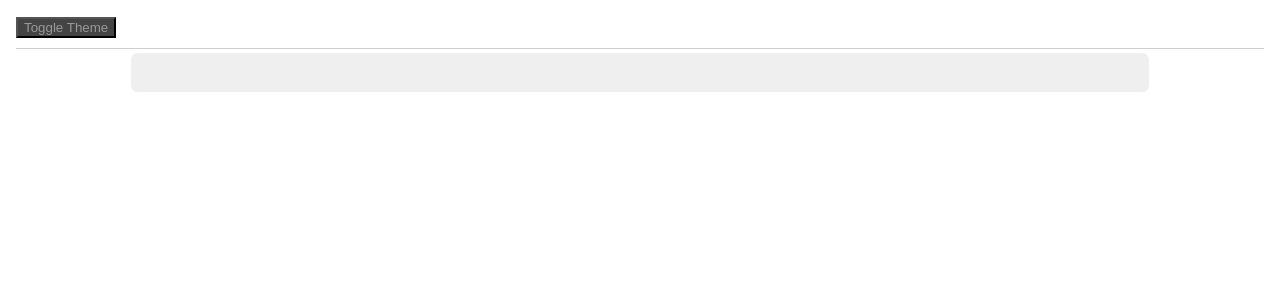
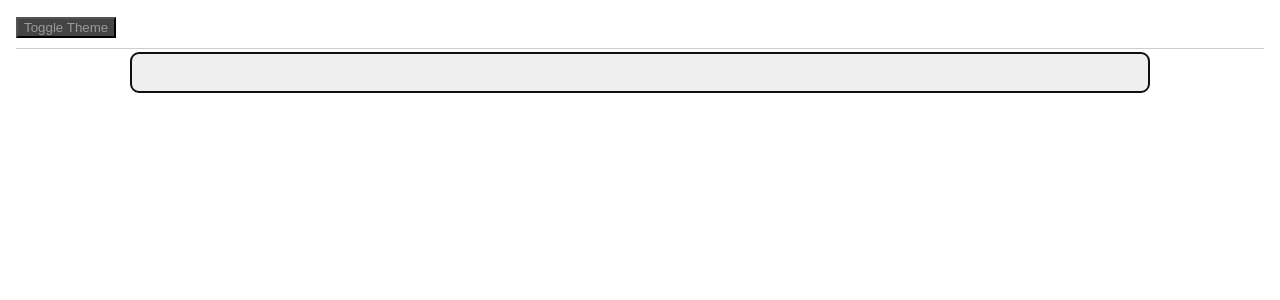
Before and after one commit to isubham/notebook, a React (Create React App) app: page / in a window 1280 px wide. Shown: the top 300 px of the page. Built offline with nearby package versions, Linux system fonts and the light colour scheme.

Commit message:
fixed bug - 1. extra newline in each blog-cell, 2. additional blog cell at end

```diff
--- a/src/components/blog-cell/index.js
+++ b/src/components/blog-cell/index.js
@@ -18,7 +18,8 @@ export const BlogCell = forwardRef(({addCell, pos, pointer, visible}, ref) => {
   const _handleKeyDown = (event) => {
     if (event.key === 'Enter')
     {
-        addCell(pos)
+      event.preventDefault();
+      addCell(pos)
     }
   }
 
@@ -27,13 +28,12 @@ export const BlogCell = forwardRef(({addCell, pos, pointer, visible}, ref) => {
     pointer.current.focus()
   }
 
-  return (<div  >
+  return (
     <div onInput={(event) => _changeListener(event)}
     ref={pointer}
     contentEditable="true"
 className={`blog-cell ${theme} ${theme} ${visible ? '' : 'invisible'}`}
     onKeyDown={_handleKeyDown} ></div>
-    {/* <button onClick={setFocus}>set Focus</button> */}
-
-  </div>)
+    // {/* <button onClick={setFocus}>set Focus</button> */}
+  )
 })
--- a/src/components/blog-cells/index.js
+++ b/src/components/blog-cells/index.js
@@ -1,5 +1,5 @@
 
-import React, { useState, useContext, createRef  } from 'react';
+import React, { useState, useContext, createRef, useEffect  } from 'react';
 import { ThemeContext } from '../../providers/ThemeProvider';
 import { BlogCell } from '../blog-cell';
 import {getRef, getVisibility, newBlogCell, createListFromArray, insertInList} from './logic'
@@ -8,18 +8,24 @@ export const BlogCells = () => {
 
   const {theme} = useContext(ThemeContext)
 
-  const [cells, setCells] = useState(createListFromArray([newBlogCell(createRef()), newBlogCell(createRef())]))
+  const [cells, setCells] = useState(createListFromArray([newBlogCell(createRef())]))
+  const [createdIndex, setCreatedIndex] = useState(0)
 
   const addNewBlogCell = (cellPos) => {
+    const newlyCreatedIndex = cellPos + 1
+    setCreatedIndex(newlyCreatedIndex)
     setCells(insertInList(
       {
         list: cells,
-        pos: cellPos + 1,
+        pos: newlyCreatedIndex,
         value: newBlogCell(createRef())
       }))
-    const ref = getRef(cells.get(cellPos + 1))
+  }
+
+  useEffect(() => {
+    const ref = getRef(cells.get(createdIndex))
     ref.current.focus()
-  }
+  }, [createdIndex, cells])
 
 
   return (
--- a/src/components/blog-cells/logic.js
+++ b/src/components/blog-cells/logic.js
@@ -3,6 +3,7 @@ import { List, Map } from 'immutable';
 export const getRef = (value) => value.get('ref')
 
 export const getVisibility = (index, cells) => {
+  return true
   return index < cells.size - 1
 }
 
```
Also changed, not shown: src/components/blog-cells/blog-cell.model.js (added).
